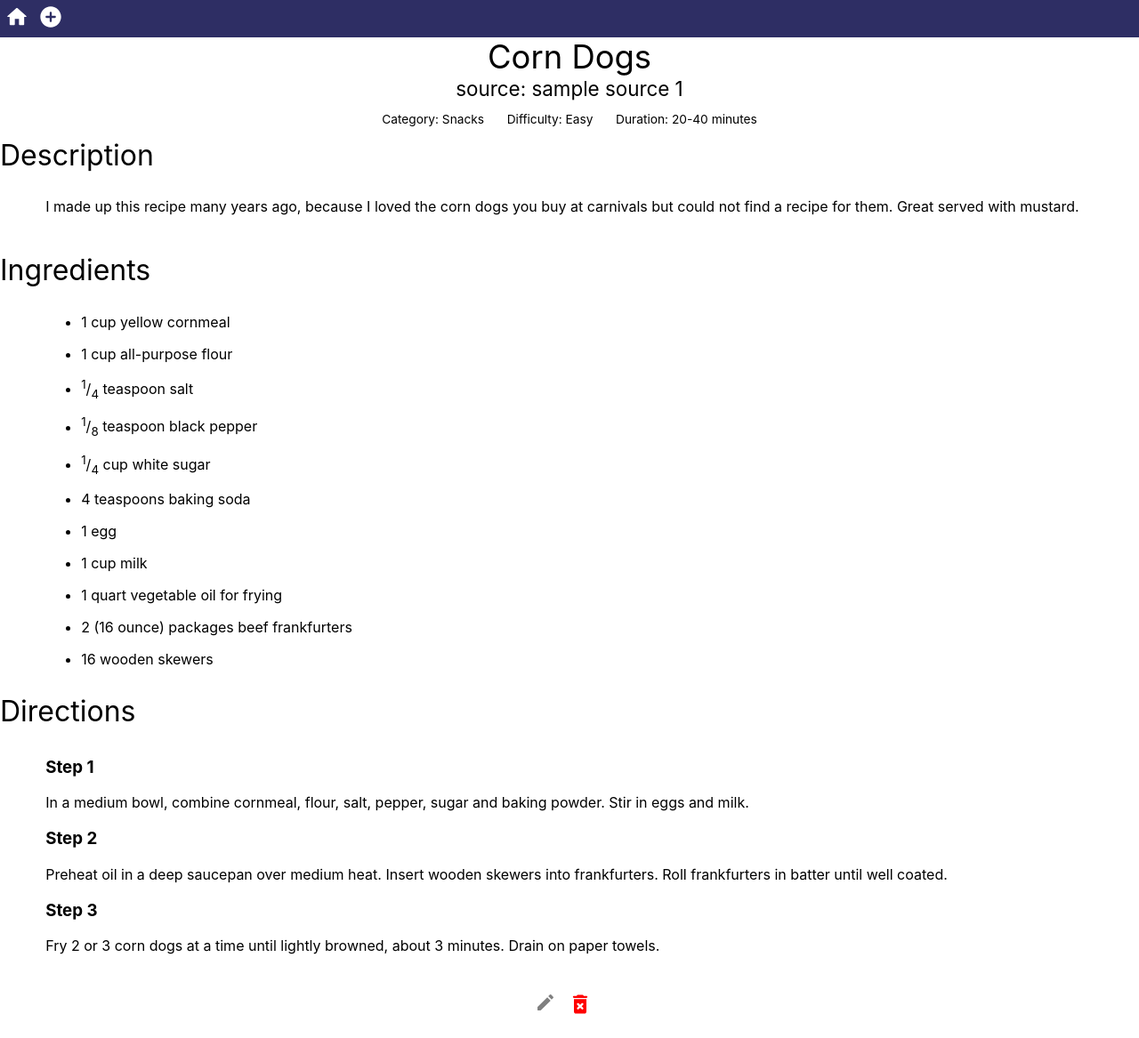
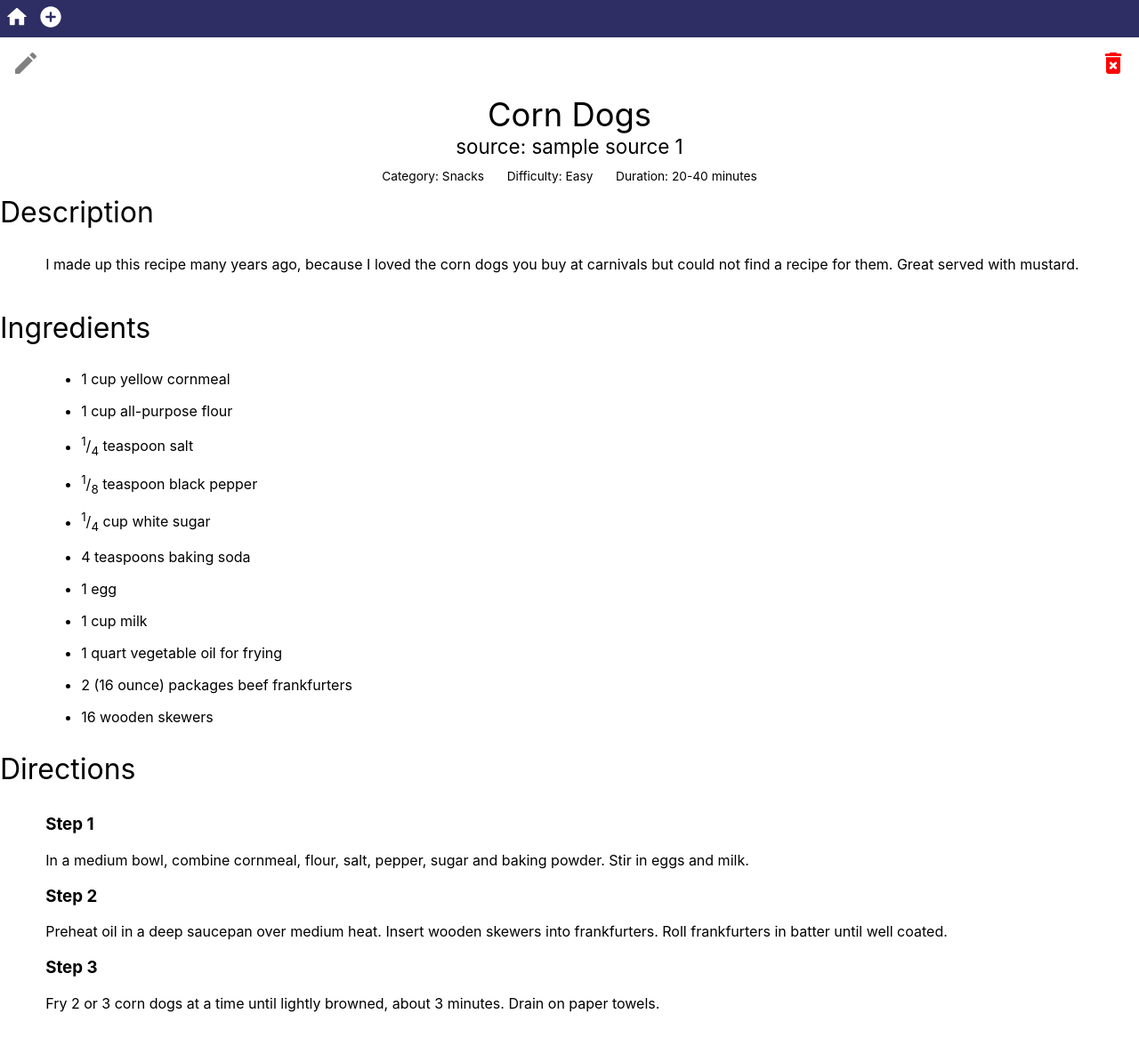
Before and after one commit to YotamGit/Recidex, a React (Create React App) app: page /recipes/1 in a window 1280 px wide. Shown: the whole page at 89% size. Built offline with nearby package versions, Linux system fonts and the light colour scheme.

Commit message:
adjust icons

```diff
--- a/src/components/Recipe.js
+++ b/src/components/Recipe.js
@@ -27,6 +27,23 @@ const Recipe = ({ recipe, deleteRecipe }) => {
   return (
     <div className="recipe" style={{ direction: recipe.rtl ? "rtl" : "ltr" }}>
       <div className="recipe-header">
+        <div className="recipe-page-top-button-row">
+          <Link
+            to={`/recipes/edit/${recipe.id}`}
+            style={{ color: "gray", margin: "1%" }}
+          >
+            <EditRoundedIcon style={{ fontSize: "4vh" }} />
+          </Link>
+          <DeleteForeverRoundedIcon
+            style={{
+              color: "red",
+              margin: "1%",
+              fontSize: "4vh",
+              cursor: "pointer",
+            }}
+            onClick={() => deleteRecipe(recipe.id)}
+          />
+        </div>
         <div style={{ fontSize: "130%" }}>{recipe.title}</div>
         <div style={{ fontSize: "80%" }}>source: {recipe.source}</div>
         <div className="recipe-additional-data-container">
@@ -62,23 +79,6 @@ const Recipe = ({ recipe, deleteRecipe }) => {
           id={recipe.id + "-recipe-directions"}
         />
       </div>
-      <div className="recipe-footer">
-        <Link to={`/recipes/edit/${recipe.id}`}>
-          <EditRoundedIcon
-            style={{ color: "gray", marginLeft: "1%", fontSize: "3vh" }}
-          />
-        </Link>
-
-        <DeleteForeverRoundedIcon
-          style={{
-            color: "red",
-            margin: "1%",
-            fontSize: "3.5vh",
-            cursor: "pointer",
-          }}
-          onClick={() => deleteRecipe(recipe.id)}
-        />
-      </div>
     </div>
   );
 };
--- a/src/components/RecipeCard.js
+++ b/src/components/RecipeCard.js
@@ -30,10 +30,11 @@ const RecipeCard = ({ recipe, onEditRecipe, deleteRecipe }) => {
       <div className="recipe">
         <div className="recipe-header">
           <div className="recipe-card-top-button-row">
-            <Link to={`/recipes/${recipe.id}`}>
-              <OpenInFullRoundedIcon
-                style={{ color: "gray", margin: "1%", fontSize: "3.5vh" }}
-              />
+            <Link
+              to={`/recipes/${recipe.id}`}
+              style={{ color: "gray", margin: "1%" }}
+            >
+              <OpenInFullRoundedIcon style={{ fontSize: "3.5vh" }} />
             </Link>
             <DeleteForeverRoundedIcon
               style={{
--- a/src/styles/RecipePage.css
+++ b/src/styles/RecipePage.css
@@ -18,6 +18,13 @@
   font-size: 3.5vh;
   font-weight: 400;
 }
+
+.recipe-page-top-button-row {
+  display: flex;
+  flex-direction: row;
+  justify-content: space-between;
+}
+
 .recipe-page .recipe-title {
   margin-bottom: 1%;
   font-size: 4vh;
```
